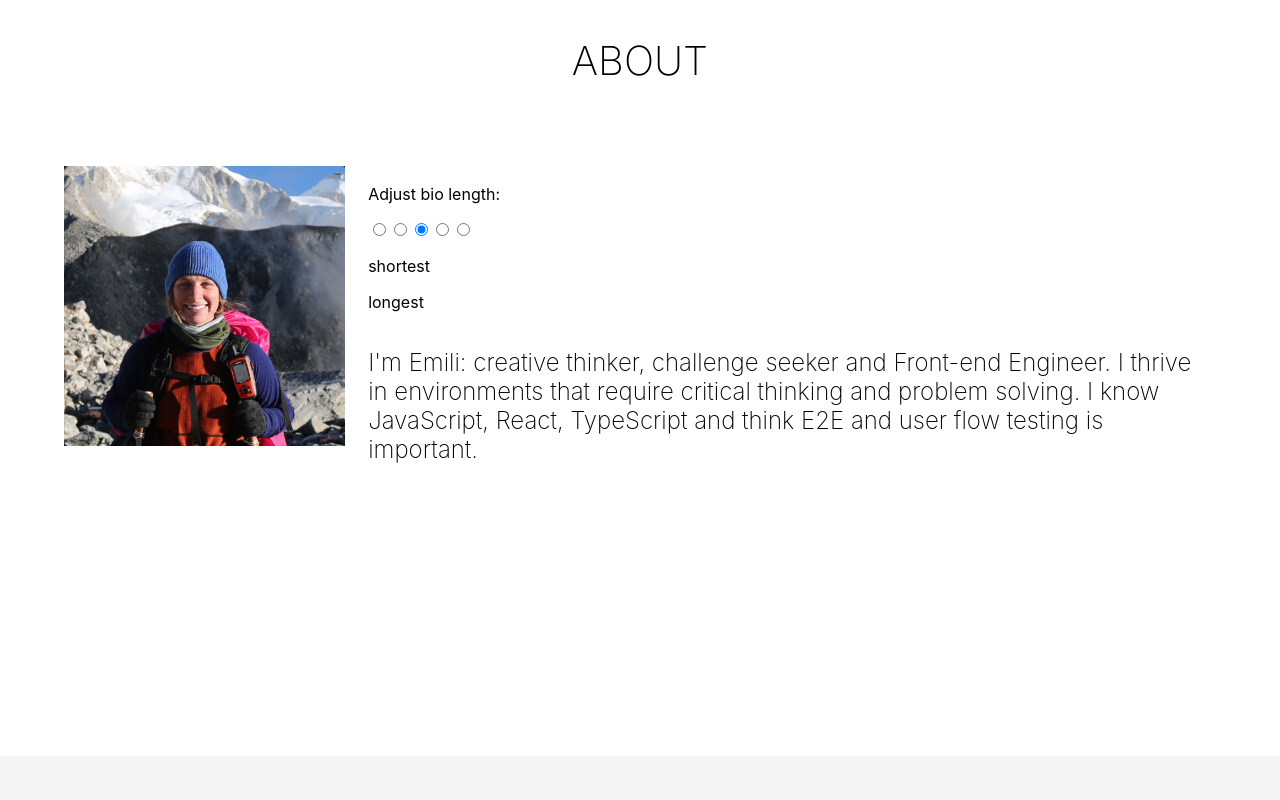
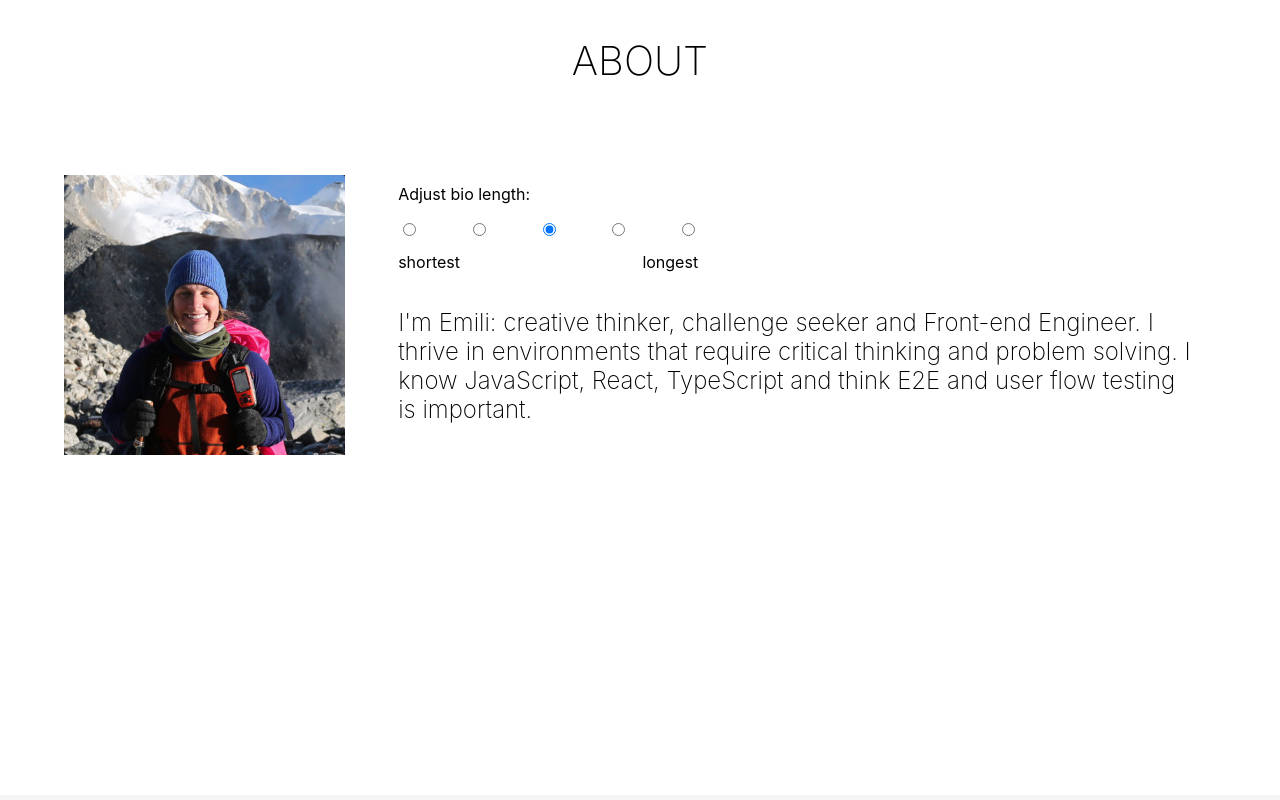
Before and after one commit to Ekaiman/Portfolio, a React (Create React App) app: page / in a window 1280 px wide. Shown: the part 880-1680 px from the top of the page. Built offline with nearby package versions, Linux system fonts and the light colour scheme.

Commit message:
Radio and bio styling

```diff
--- a/src/Components/About/About.css
+++ b/src/Components/About/About.css
@@ -19,6 +19,8 @@
   justify-content: center;
   align-items: center;
   padding-bottom: 15px;
+  /* border: solid yellow; */
+  min-height: 80vh;
 }
 
 .about-image {
@@ -27,7 +29,7 @@
 }
 
 .about-underline {
- border: solid red;
+ /* border: solid red; */
  border-width: 0px 0px 3px 0px;
 }
 
@@ -35,25 +37,48 @@
   margin: 0;
 }
 
-@media only screen and (min-width: 768px) {
+.radio-buttons{
+  display: flex;
+  justify-content: space-between;
+}
+
+.bio-length{
+  /* display: flex; */
+  /* border: solid yellow; */
+  width: 300px;
+}
+
+.short-long{
+  display: flex;
+  justify-content: space-between;
+}
+
+@media only screen and (min-width: 1100px) {
   .about-wrapper {
     display: flex;
     flex-direction: row;
     /* border: solid green; */
     width: 90%;
     padding: 10px;
+    align-items: flex-start;
+
   }
+
   .about-items {
     width: 80%;
     display: flex;
     flex-direction: column;
     justify-content: space-between;
-    /* border: solid yellow; */
+    /* border: solid rgb(0, 157, 255); */
     padding: 2%;
+  }
+  .about-image{
+    margin-top: 30px;
+    margin-right: 30px;
   }
 }
 
-@media only screen and (max-width: 768px) {
+@media only screen and (max-width: 1100px) {
   .about-items {
     width: 80%;
     /* display: grid;
```
